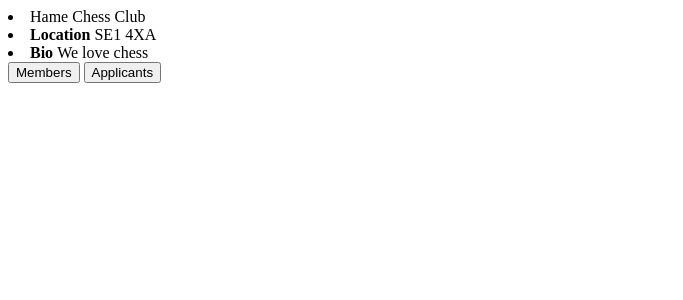
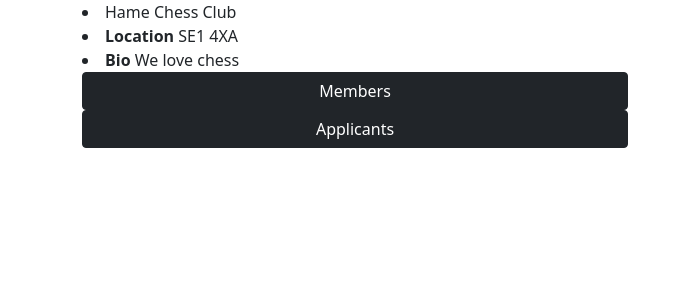
Before and after one commit to darianado/Chess-Management, a Django app: page /club/2 in a window 1280 px wide. Shown: the top 300 px of the page, without its empty margins (0-683 px from the left). Run offline with Django 3.2, Linux system fonts and the light colour scheme; data comes from the database, SQL or seed files in the repository; some libraries are stand-ins or nearby versions.

Commit message:
working buttons

```diff
--- a/clubs/templates/show_club.html
+++ b/clubs/templates/show_club.html
@@ -1,19 +1,7 @@
-<div class="container">
-  <div class="row content">
-    <div class="col-xs-12 col-lg-6 col-xl-4">
-    </div>
-    <div class="col-xs-12 col-lg-6 col-xl-8">
-        <li><strong></strong> {{ club.club_name}}</li>
-        <li><strong> Location </strong> {{ club.location}}</li>
-        <li><strong> Bio </strong> {{ club.description}}</li>
-        <!-- {% if applicants %}
-        <div>
-          {% include 'partials/applicants_as_table.html' with applicants=applicants %}
-        </div>
-        {% endif %} -->
-        <!-- {% for applicant in applicants %}
-          {% include 'partials/applicant_as_table_row.html' with applicant=applicant %}
-        {% endfor %}  -->
+
+{% extends 'base.html' %}
+
+{% block body %}
 <script>
   function showMembers(){
     const Http = new XMLHttpRequest();
@@ -40,10 +28,25 @@
   }
 
 </script>
+
+<div class="container">
+  <div class="row content">
+        <li><strong></strong> {{ club.club_name}}</li>
+        <li><strong> Location </strong> {{ club.location}}</li>
+        <li><strong> Bio </strong> {{ club.description}}</li>
+  </div>
+  <div class="row">
+      <div class="col-xs-12 col-lg-6 ">
+        <div class="d-flex flex-column">
           <button type = "button" class="btn btn-dark" onclick="showMembers()">Members</button>
           <button type = "button" class="btn btn-dark" onclick="showApplicants()">Applicants</button>
+        </div>
+      </div>
+      <div class="col-xs-12 col-lg-6 ">
         <!-- <button type = "button" class="btn btn-dark" onclick="showRoles()">Roles</button> -->
         <div id="membersList"></div>
       </div>
   </div>
 </div>
+
+{% endblock %}
```
Lines whose indentation alone changed are shown as unchanged.
